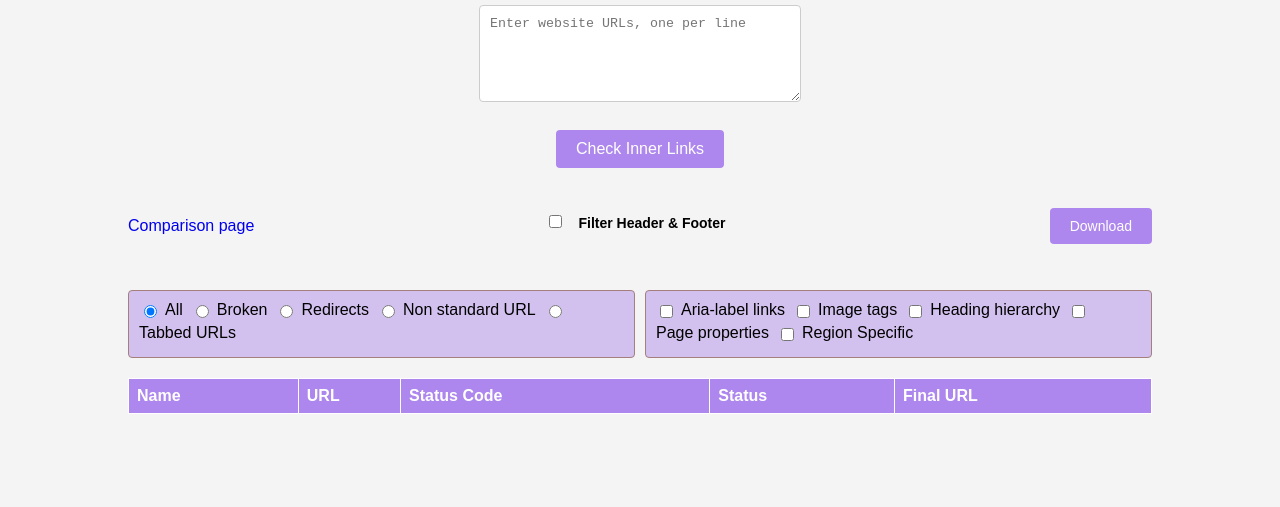
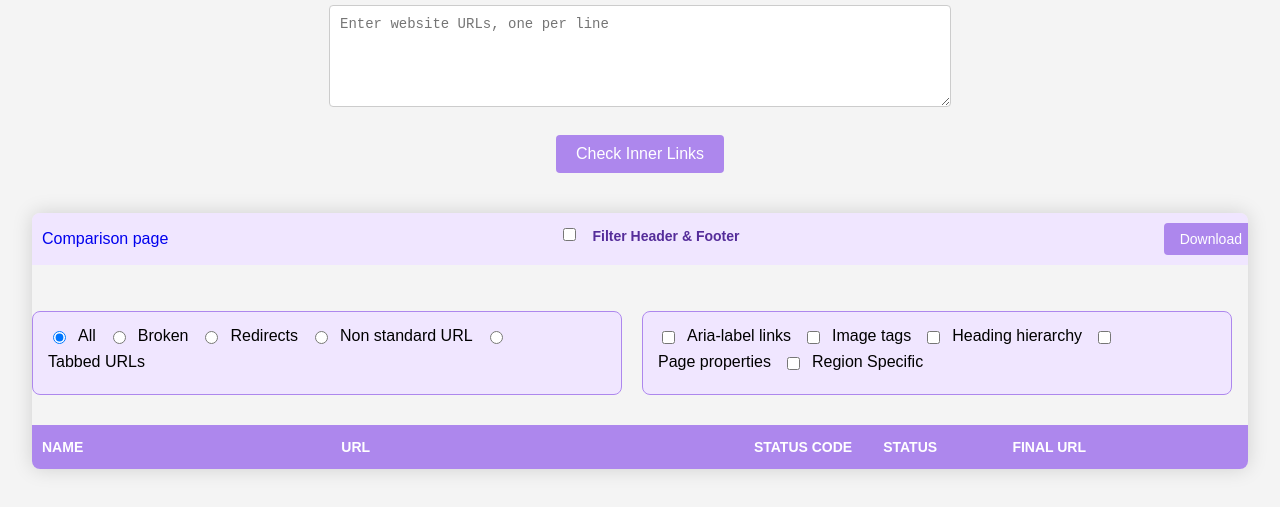
Before and after one commit to Amalxflash/Server-Text-Fix, a website: page index.html in a window 1280 px wide. Shown: the part 293-800 px from the top of the page. Drawn offline with Linux system fonts and the light colour scheme.

Commit message:
new styles are added for the innerlink check and comparison

```diff
--- a/style.css
+++ b/style.css
@@ -21,6 +21,7 @@ body {
 h1 {
   text-align: center;
   margin-bottom: 20px;
+  color: #552d9a;
 }
 
 #urlForm {
@@ -28,14 +29,17 @@ h1 {
   flex-direction: column;
   align-items: center;
   margin-bottom: 20px;
+  width: 100%;
+  max-width: 600px;
 }
 
 #urls {
-  width: 300px;
+  width: 100%;
   padding: 10px;
   margin-bottom: 10px;
   border: 1px solid #ccc;
   border-radius: 4px;
+  font-size: 14px;
 }
 
 button {
@@ -54,21 +58,19 @@ button:hover {
 }
 
 #resultsContainer {
-  width: 80%;
-  max-height: 400px;
-  overflow-y: auto;
+  width: 95%;
   margin-top: 20px;
   position: relative;
-}
-
-.orange {
-  color: rgb(73, 0, 48);
+  box-shadow: 0 0 20px rgba(0, 0, 0, 0.15);
+  border-radius: 8px;
+  overflow:scroll;
 }
 
 #resultsSummary {
   margin-bottom: 10px;
   font-size: 14px;
   font-weight: bold;
+  color: #552d9a;
 }
 
 .table-header {
@@ -76,10 +78,12 @@ button:hover {
   justify-content: space-between;
   align-items: center;
   width: 100%;
+  padding: 10px;
+  background-color: #f0e6ff;
 }
 
 #downloadButton {
-  padding: 10px 20px;
+  padding: 8px 16px;
   font-size: 14px;
   background-color: #ad87ed;
   color: white;
@@ -96,54 +100,60 @@ button:hover {
 table {
   width: 100%;
   border-collapse: collapse;
+  border-spacing: 0;
+  border: 2px solid #ad87ed;
+  table-layout: fixed;
 }
 
 th, td {
-  border: 1px solid #fff;
-  padding: 8px;
+  border: 1px solid #ad87ed;
+  padding: 12px 8px;
   text-align: left;
+  word-wrap: break-word;
+  white-space: normal;
 }
 
 th {
   background-color: #ad87ed;
   color: white;
+  font-weight: bold;
+  text-transform: uppercase;
+  font-size: 14px;
 }
 
-.url-column {
-  width: 10%;
+tr:nth-child(even) {
+  background-color: #f8f4ff;
 }
 
-.red {
-  color: red;
+tr:hover {
+  background-color: #e6d9ff;
 }
 
-.green {
-  color: green;
-}
+/* Adjust column widths */
+th:nth-child(1), td:nth-child(1) { width: 25%; }
+th:nth-child(2), td:nth-child(2) { width: 35%; }
+th:nth-child(3), td:nth-child(3) { width: 10%; }
+th:nth-child(4), td:nth-child(4) { width: 10%; }
+th:nth-child(5), td:nth-child(5) { width: 20%; }
 
-.blue {
-  color: blue;
-}
-
-.orange {
-  color: orange;
-}
-
-.color-03AED2 {
-  color: #03AED2;
-}
+.red { color: #ff4444; }
+.green { color: #00C851; }
+.blue { color: #33b5e5; }
+.orange { color: #FF8800; }
+.color-03AED2 { color: #03AED2; }
 
 #loading {
   display: none;
   width: 140px;
   height: 150px;
+  margin: 20px auto;
 }
 
 .filter-container {
   display: flex;
   justify-content: space-between;
   align-items: stretch;
-  margin-bottom: 10px;
+  margin-bottom: 20px;
   width: 100%;
   max-width: 1200px;
 }
@@ -153,37 +163,39 @@ th {
   flex-wrap: wrap;
   margin: 10px 0;
   align-items: center;
-  padding: 10px;
-  background-color: #d2c1ee;
-  border: 1px solid #a57e7e;
-  border-radius: 4px;
+  padding: 15px;
+  background-color: #f0e6ff;
+  border: 1px solid #ad87ed;
+  border-radius: 8px;
   flex: 1;
   min-width: 0;
 }
 
 .radio-group {
-  margin-right: 10px;
+  margin-right: 20px;
 }
 
 .radio-group > input[type="radio"],
 .radio-group > label,
 .checkbox-group > input[type="checkbox"],
 .checkbox-group > label {
-  margin-right: 8px;
-  margin-bottom: 5px;
+  margin-right: 12px;
+  margin-bottom: 8px;
   white-space: nowrap;
 }
 
 #filterLabel {
   margin-left: 10px;
+  font-weight: bold;
+  color: #552d9a;
 }
 
 .highlightSet1 {
-  background-color: yellow;
+  background-color: #ffff99;
   font-weight: bold;
 }
 
 .highlightSet2 {
-  background-color: lightgreen;
+  background-color: #b3ffb3;
   font-weight: bold;
 }
```
